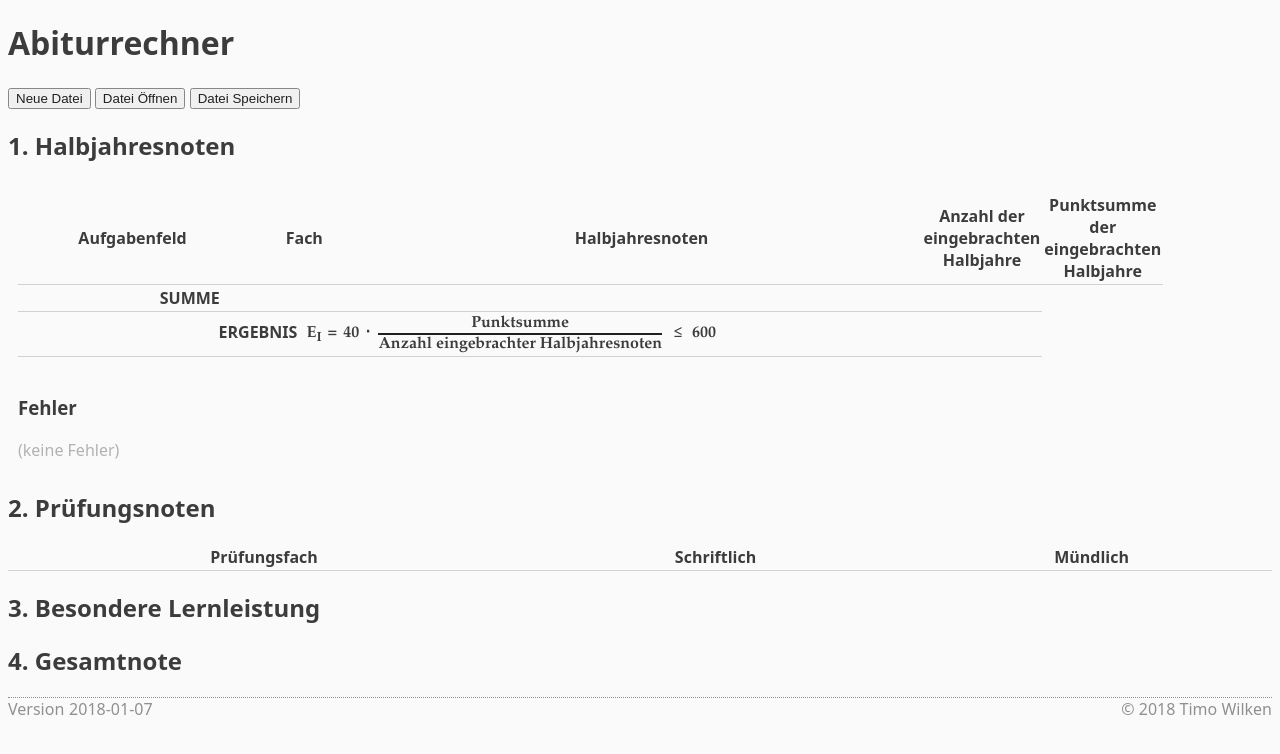
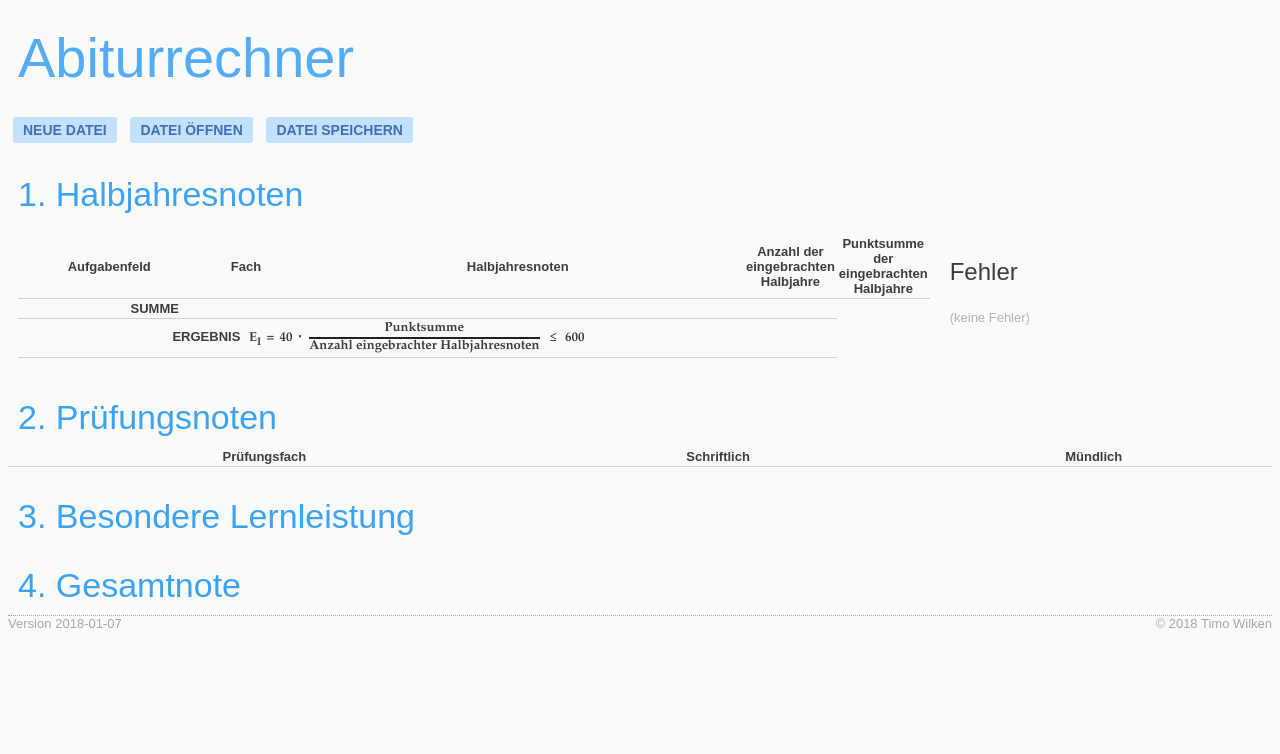
Before and after one commit to TimoWilken/abitur-rechner, a plain HTML site: page abirechner.html in a window 1280 px wide. Drawn offline with Linux system fonts and the light colour scheme.

Commit message:
Make style closer to Material guidelines.

```diff
--- a/abirechner.css
+++ b/abirechner.css
@@ -2,7 +2,54 @@ body {
     background: #fafafa;
     color: #212121;
     opacity: 0.87;
-    font-family: "Noto Sans", "Helvetica", sans-serif;
+    font-size: 13px;
+    font-family: sans-serif;
+}
+
+h1 {
+    color: #2196f3;
+    opacity: 0.87;
+    font-size: 56px;
+    font-weight: 200;
+    margin: 25px 10px;
+}
+
+h2 {
+    color: #2196f3;
+    font-size: 34px;
+    font-weight: 500;
+    margin: 30px 10px 10px 10px;
+}
+
+h3 {
+    font-size: 24px;
+    font-weight: 400;
+}
+
+th {
+    font-weight: 600;
+}
+
+input[type="button"] {
+    font-size: 14px;
+    font-weight: 600;
+    text-transform: uppercase;
+    color: rgba(14, 71, 161, 0.87);
+    background: #bbdefb;
+    border: none;
+    border-radius: 3px;
+    padding: 5px 10px;
+    margin: 2px 5px;
+}
+
+input[type="button"]:hover {
+    background: #90caf9;
+    transition: 0.1s ease-in;
+}
+
+input[type="button"]:active {
+    background: #64b5f6;
+    transition: 0.1s ease-in;
 }
 
 .empty-message {
@@ -75,10 +122,11 @@ td, th {
 }
 
 .grade-value::placeholder {
-    opacity: 0.38 !important;
-    color: #212121 !important;
+    opacity: 0.38;
+    color: #212121;
 }
 
+.grade-checkbox              ~ .grade-value { transition: 0.15s ease-in; }
 .grade-checkbox:checked      ~ .grade-value { border-bottom-color: #4caf50; }
 .grade-checkbox:not(checked) ~ .grade-value { border-bottom-color: #9e9e9e; }
 .grade-checkbox:checked      ~ .grade-value.empty { border-bottom-color: #03a9f4; }
@@ -134,8 +182,9 @@ td, th {
 }
 
 footer {
-    border-top: thin dotted grey;
-    color: grey;
+    border-top: thin dotted black;
+    color: black;
+    opacity: 0.38;
 }
 
 #version { float: left; }
```
